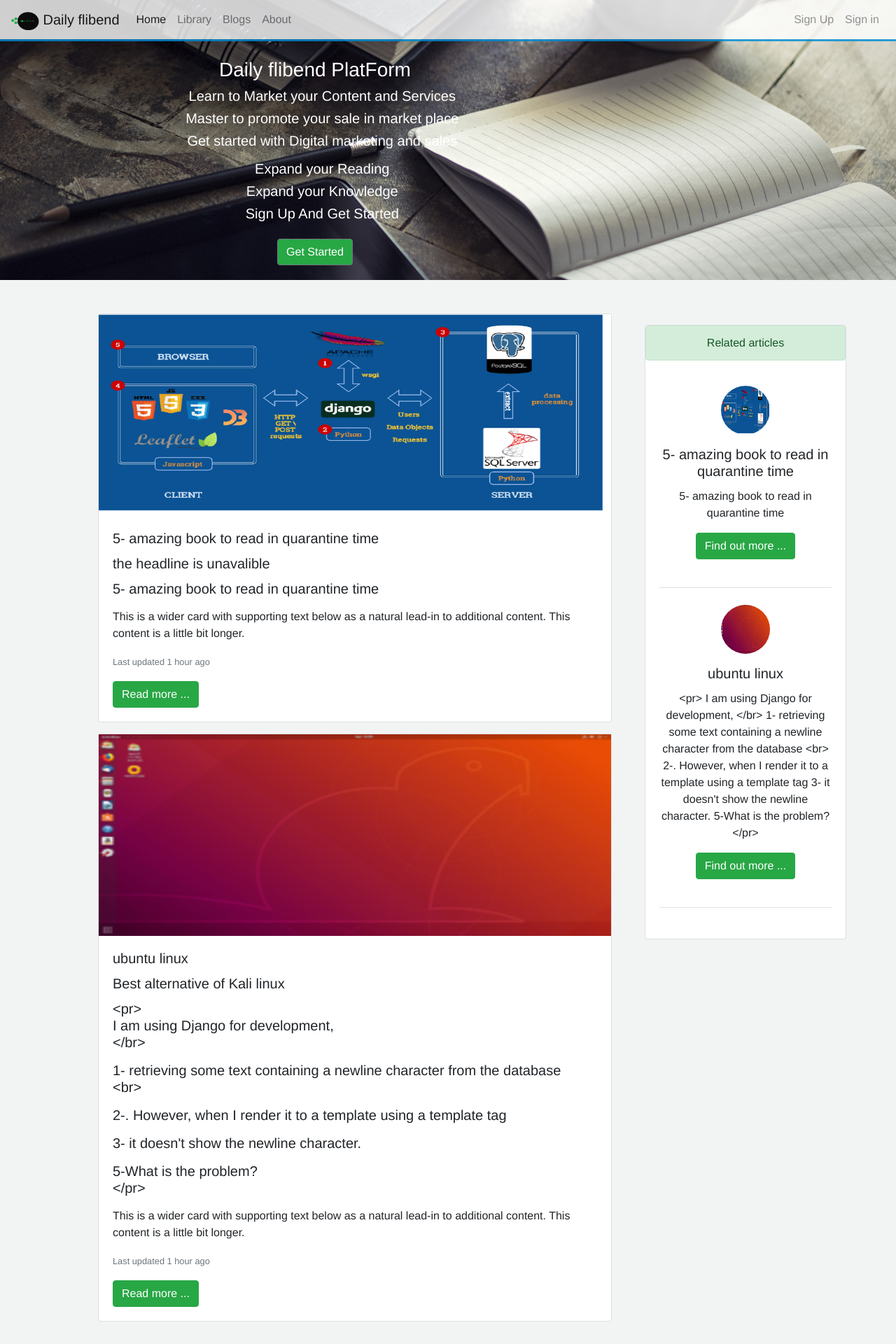
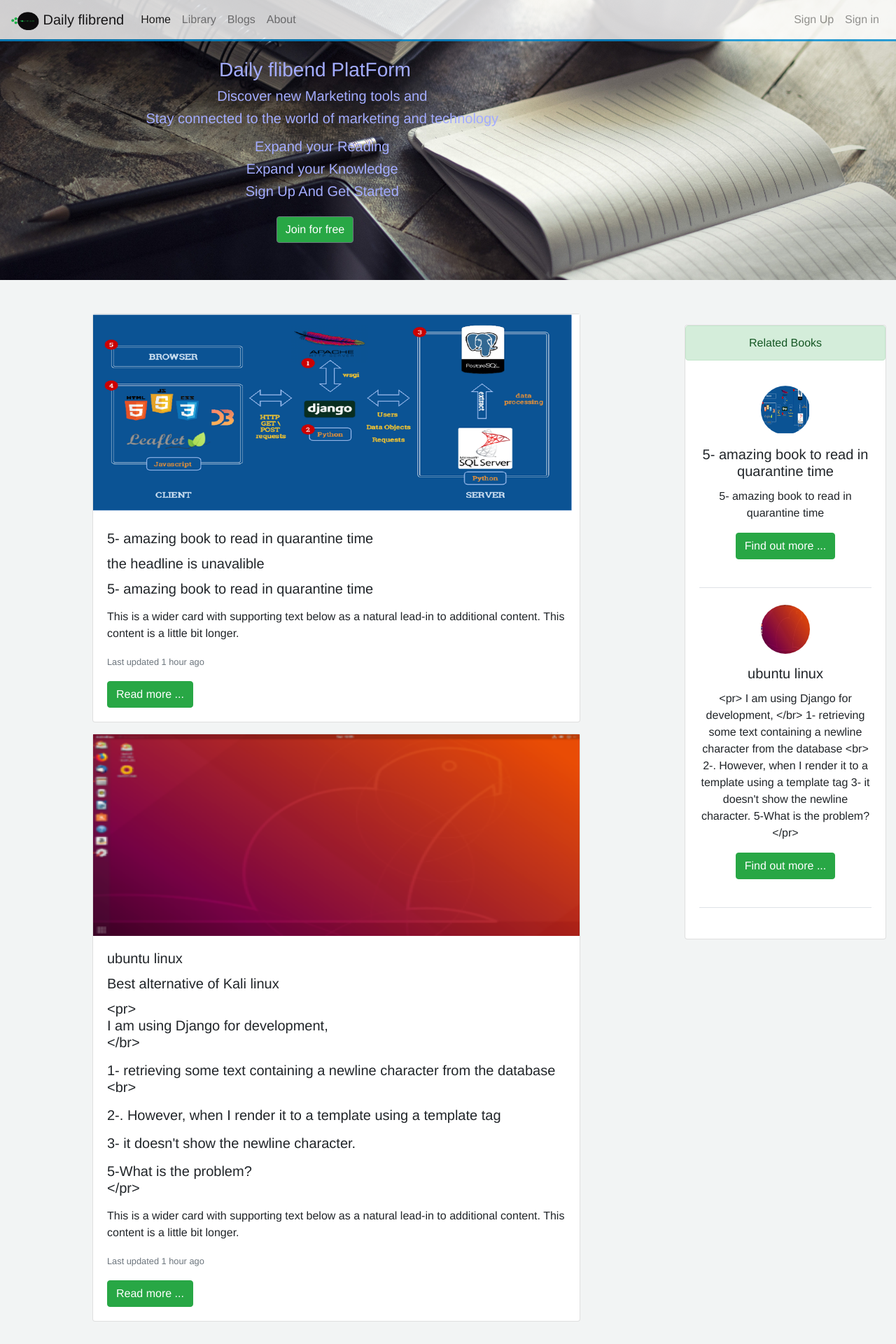
Before and after one commit to Ajdour-elhassan/e-daily-blog-django, a Django app: page /book/ in a window 1280 px wide. Shown: the top 1920 px of the page at 70% size. Run offline with Django 3.2, Linux system fonts and the light colour scheme; data comes from the database, SQL or seed files in the repository; some libraries are stand-ins or nearby versions.

Commit message:
save all change

```diff
--- a/web_project/myblog/static/css/home.css
+++ b/web_project/myblog/static/css/home.css
@@ -36,7 +36,7 @@
 .title{
 
     text-align: center;
-    color: white ;
+    color: #a3acff;
     font-size: medium;
     font-style: normal;
 
@@ -55,7 +55,7 @@
 
 .first {
 
-    background-color: #2e86c1 ;
+    background-color: #008080 ;
     text-align: center ;
     padding : 2px 2px 2px 0 ;
     color: antiquewhite;
--- a/web_project/myblog/templates/base.html
+++ b/web_project/myblog/templates/base.html
@@ -11,7 +11,8 @@
      {% else %}
      <title> e-Daily </title>
      {% endif %}
-     <meta title="myblog" content="home page">
+     <meta title="daily flibend" content="">
+     <meta title="daily flibend" content="">
      <link rel="stylesheet" type="text/css" href="{% static 'css\bootstrap.min.css' %}" >
      <link rel="stylesheet" type="text/css" href="{% static 'css\home.css' %}" >
      <link rel="shortcut" href="{% static 'image\logo.jpg' %}">
@@ -23,7 +24,7 @@
 <section class="image" >
 <header>
   <nav class="navbar  navbar-expand-lg navbar-light  scrolling-navbar">
-    <a class="navbar-brand" href="{% url 'home' %}"> <img src="{% static 'images\log.jpg' %}" alt="" width="40px"> Daily flibend </a>
+    <a class="navbar-brand" href="{% url 'home' %}"> <img src="{% static 'images\log.jpg' %}" alt="" width="40px"> Daily flibrend </a>
     <button class="navbar-toggler" type="button" data-toggle="collapse" data-target="#navbarSupportedContent"
       aria-controls="navbarSupportedContent" aria-expanded="false" aria-label="Toggle navigation">
       <span class="navbar-toggler-icon"></span>
@@ -70,13 +71,10 @@
         <h3>  Daily flibend PlatForm </h3>
           </div>
             <div class="mt-1">
-              <h5> <i class="fas fa-check-circle"></i> Learn to Market your Content and Services   </h5>
+              <h5> <i class="fas fa-check-circle"></i> Discover new Marketing tools and   </h5>
                 </div>
             <div class="mt-1">
-              <h5>  <i class="fas fa-check-circle"></i> Master to promote your sale in market place   </h5>
-            </div>
-            <div class="mt-1">
-              <h5>  <i class="fas fa-check-circle"></i> Get started with Digital marketing and sales  </h5>
+              <h5>  <i class="fas fa-check-circle"></i> Stay connected to the world of marketing and technology   </h5>
             </div>
             <div class="mt-3">
               <h5>  <i class="fas fa-check-circle"></i> Expand your Reading   </h5>
@@ -88,7 +86,7 @@
                   <h5>  <i class="fas fa-check-circle"></i>  Sign Up And Get Started </h6>
               </div>
            <div class="text-center mt-4">
-           <a class="btn  btn-secondary btn-active bg-success" href="#"> Get Started </a>
+           <a class="btn  btn-secondary btn-active bg-success" href="{% url 'login' %}"> Join for free </a>
       </div>
    </div>
 </div>
@@ -128,9 +126,8 @@
        <img class="img-fluid rounded-circle" src="{% static 'images\hassan.jpg' %}" alt="image" width="60px">
        <div class="container">
       <h5> <p class="font-weight-bolder" style="color:rgb(235, 235, 235);">  Ajdour Hassan </p> </h4>
-      <h5> <div class="font-weight-norma mt-2"> "full stuck web developer" </div></h5>
+      <h5> <div class="font-weight-norma mt-2"> " full stuck web developer " </div></h5>
   </div>
-
 
   <div class="second" >
      <div class="mt-2">
@@ -254,7 +251,24 @@
     <script src="{% static 'js/popper.min.js' %}"></script>
     <script src="{% static 'js/fontawsome-all.min.js' %}"></script>
 
+<!--
+function checkScroll(){
+        var startY = $('.navbar').height() * 2; //The point where the navbar changes in px
 
+        if($(window).scrollTop() > startY){
+         $('.navbar').addClass("scrolled");
+        }else{
+              $('.navbar').removeClass("scrolled");
+                }
+            }
+
+        if($('.navbar').length > 0){
+                $(window).on("scroll load resize", function(){
+                    checkScroll();
+         });
+        }
+
+    -->
 
 
 
--- a/web_project/myblog/templates/book.html
+++ b/web_project/myblog/templates/book.html
@@ -4,12 +4,14 @@
 
  <section>
         <header>
-                 <div class="container mr-0 mt-5">
-                    <div class="row mr-4">
+                 <div class="container mr-2 mt-5">
+                    <div class="row">
                            <!--First Part Started Here-->
-                          <div class="col-md-8 ">
-                          <div class="row">
+                          <div class="col-md-8">
+                          <div class="row mr-5">
+
                                 {% for book in books %}
+
 
                                 <div class="card mb-3" >
                                         <img class="card-img-" src="{{book.cover.url}}" alt="Card image cap"  style="height: 18rem;">
@@ -26,15 +28,17 @@
                                 {% endfor %}
                               </div>
                               </div>
-                                <div class="col-md-4 text-center mr-0">
-
-                                    <div class="row ml-4">
+                                <div class="col-md-4 text-center">
+                                <div class="container">
+                                    <div class="row ml-5">
 
 
                                             {% include 'library.html' %}
 
 
 
+
+                               </div>
                                 </div>
                                </div>
                     </div>
--- a/web_project/myblog/templates/book_paginator.html
+++ b/web_project/myblog/templates/book_paginator.html
@@ -4,7 +4,7 @@
         {% else %}
         <a class="btn btn-success  btn-active disabled"> Next > </a>
         {% endif %}
-        <span class="pd-4 pl-4"> from <==> {{page.number}} to {{page.paginator.num_pages}}  </span>
+        <span class="pd-4 pl-4">  {{page.number}} ... {{page.paginator.num_pages}}  </span>
         {% if page.has_previous %}
         <a class="btn btn-success  ml-4 btn-active" href="?page={{page.previous_page_number}}">  < Prev  </a>
         {% else %}
--- a/web_project/myblog/templates/home.html
+++ b/web_project/myblog/templates/home.html
@@ -10,11 +10,11 @@
 
 <section>
   <header>
-           <div class="container mr-0 mt-4">
+           <div class="container mr-2 mt-4">
               <div class="row">
                 <div class="col-md-8">
                 <div class="container">
-                <div class="row mr-4">
+                <div class="row mr-5">
 
 
 
@@ -30,7 +30,7 @@
                      <!--First Part Started Here-->
                      <!--Second section -->
                     <div class="col-md-4">
-                    <div class="row ml-4">
+                    <div class="row ml-5">
 
                        {% include 'posts.html' %}
 
--- a/web_project/myblog/templates/library.html
+++ b/web_project/myblog/templates/library.html
@@ -1,10 +1,9 @@
-
 <header>
 <div class="container text-center ml-2">
         <div class="row">
          <div class="card mt-3" style="width: 18rem;">
             <div class="alert alert-success" role="alert">
-              Related articles
+              Related Books
             </div>
             <div class="card-body">
               {% for book in books %}
--- a/web_project/myblog/templates/pagination.html
+++ b/web_project/myblog/templates/pagination.html
@@ -4,7 +4,7 @@
         {% else %}
         <a class="btn btn-success  btn-active disabled"> Next > </a>
         {% endif %}
-        <span class="pd-4 pl-4"> from <==> {{page.number}} to {{page.paginator.num_pages}}  </span>
+        <span class="pd-4 pl-4">  {{page.number}} ... {{page.paginator.num_pages}}  </span>
         {% if page.has_previous %}
         <a class="btn btn-success  ml-4 btn-active" href="?page={{page.previous_page_number}}">  < Prev  </a>
         {% else %}
--- a/web_project/myblog/templates/posts.html
+++ b/web_project/myblog/templates/posts.html
@@ -1,3 +1,4 @@
+{% block content %}
 <header>
 <div class="container text-center">
         <div class="row">
@@ -19,3 +20,5 @@
         </div>
    </div>
 </header>
+
+{% endblock %}
--- a/web_project/myblog/templatetags/post_tag.py
+++ b/web_project/myblog/templatetags/post_tag.py
@@ -16,8 +16,8 @@
 
 
 
-@register.inclusion_tag('posts.html')
-def posts():
+@register.inclusion_tag('postsx.html')
+def l_posts():
     context = {
         'l_posts': post.objects.all()[0:3],
     }
--- a/web_project/web_project/settings.py
+++ b/web_project/web_project/settings.py
@@ -80,14 +80,16 @@
 
 
 # Database
-# https://docs.djangoproject.com/en/3.0/ref/settings/#databases
+#https://docs.djangoproject.com/en/3.0/ref/settings/#databases
 
 DATABASES = {
     'default': {
         'ENGINE': 'django.db.backends.sqlite3',
         'NAME': os.path.join(BASE_DIR, 'db.sqlite3'),
-    }
+   }
 }
+
+
 
 
 # Password validation
```
Also changed, not shown: web_project/myblog/templates/detail.html (+33 -1 lines), web_project/myblog/static/js/jquery-3.4.1.slim.min.js.
